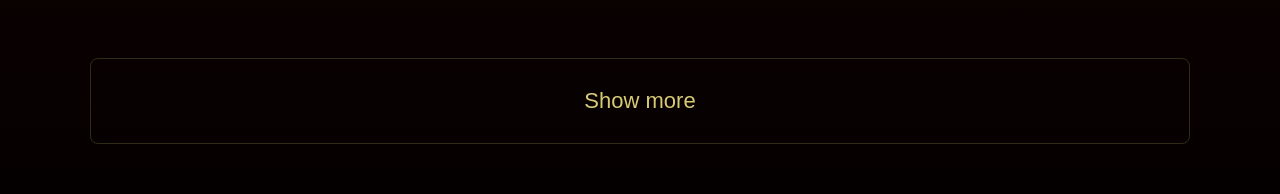
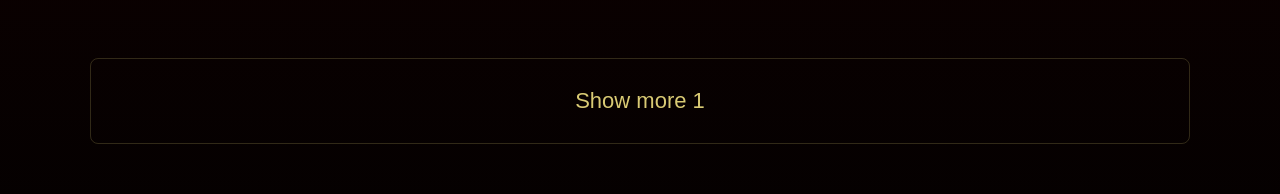
Before and after one commit to htmlacademy-react/1777971-what-to-watch-11, a React (Create React App) app in the folder project/: page / in a window 1280 px wide. Shown: the part 1254-1448 px from the top of the page. Built offline with nearby package versions, Linux system fonts and the light colour scheme.

Commit message:
add pages

```diff
--- a/project/src/components/films-list/films-list.tsx
+++ b/project/src/components/films-list/films-list.tsx
@@ -3,15 +3,16 @@ import FilmListItem from '../film-list-item/film-list-item';
 import { useAppDispatch, useAppSelector} from '../../hooks';
 import { IFilm } from '../../mocks/films';
 import { useEffect } from 'react';
-import { setFilmsList } from '../../store/action';
+import { setFilmsList, setStartPage } from '../../store/action';
 
 function FilmsList() {
   const films = useAppSelector((state) => state.films);
+  const page = useAppSelector((state) => state.page);
   const currentGenre = useAppSelector((state) => state.genre);
   const dispatch = useAppDispatch();
 
   const filterFilmsListForGenre = ()=>{
-    if(currentGenre === 'All genres') {return films;}
+    if(currentGenre === 'All genres') {return films.slice(8 * page - 8, 8 * page);}
     const filteredFilms: IFilm[] = [];
 
     for (let j = 0; j < films.length; j++) {
@@ -23,11 +24,14 @@ function FilmsList() {
         }
       });
     }
-    return filteredFilms;
+    // filteredFilms.slice(-2);
+    const inOnePage = filteredFilms.slice(1 * page,3 * page);
+    return inOnePage;
   };
 
   useEffect(()=>{
     dispatch(setFilmsList());
+    dispatch(setStartPage());
   }, []);
 
   return (
--- /dev/null
+++ b/project/src/components/show-more/show-more.tsx
@@ -0,0 +1,26 @@
+import { useAppDispatch, useAppSelector } from '../../hooks';
+import { setNextPage } from '../../store/action';
+
+function ShowMore(): JSX.Element {
+  const dispatch = useAppDispatch();
+  const page = useAppSelector((state) => state.page);
+  const films = useAppSelector((state) => state.films);
+  return (
+    <div className="catalog__more">
+      {films.length / 8 > page ? (
+        <button
+          className="catalog__button"
+          type="button"
+          onClick={() => {
+            dispatch(setNextPage());
+          }}
+        >
+          Show more {page}
+        </button>
+      ) : (
+        <div></div>
+      )}
+    </div>
+  );
+}
+export default ShowMore;
--- a/project/src/mocks/films.ts
+++ b/project/src/mocks/films.ts
@@ -495,5 +495,43 @@ export const films: IFilm[] = [
       name: 'Albert Enshtein',
       date: `December ${getRandomNumber(31, 1)}, ${getRandomNumber(2022, 2016)}`
     }],
-  },
+  },{
+    id: 1,
+    rating: getRandomNumber(10, 1),
+    ratingStatus: 'Very Good',
+    ratings: getRandomNumber(1000, 1),
+    firstDescription:
+      'Lorem, ipsum dolor sit amet consectetur adipisicing elit. Perferendis, culpa! Beatae explicabo nesciunt quidem praesentium voluptatum corrupti eius, natus, consequatur molestias eveniet adipisci voluptas ducimus iste libero repudiandae est ab!',
+    secondDescription:
+      'Lorem ipsum dolor sit amet consectetur adipisicing elit. Eaque quae expedita tenetur debitis doloremque? Dolorum ullam praesentium saepe quae veritatis facere, ad quos quo ab, quaerat ea commodi necessitatibus debitis, eveniet ducimus distinctio autem? Est quidem quod quisquam quas eius, nihil beatae voluptatem suscipit ex, et, architecto perferendis molestiae adipisci?',
+    runTime: 99,
+    previewImage: 'img/the-grand-budapest-hotel-poster.jpg',
+    trailer:
+      'https://download.blender.org/durian/trailer/sintel_trailer-480p.mp4',
+    name: 'The Grand Budapest Hotel',
+    genres: ['comedy'],
+    date: 2014,
+    director: 'Wes Anderson',
+    starring: [
+      'Bill Murray',
+      'Edward Norton',
+      'Jude Law',
+      'Willem Dafoe',
+      'Saoirse Ronan',
+      'Tony Revoloru',
+      'Tilda Swinton',
+      'Tom Wilkinson',
+      'Owen Wilkinson',
+      'Adrien Brody',
+      'Ralph Fiennes',
+      'Jeff Goldblum',
+    ],
+    reviews: [{
+      id: getRandomNumber(1000, 1),
+      text: 'Lorem, ipsum dolor sit amet consectetur adipisicing elit. Perferendis, culpa! Beatae explicabo nesciunt quidem praesentium voluptatum corrupti eius, natus, consequatur molestias eveniet adipisci voluptas ducimus iste libero repudiandae est ab!',
+      rating: getRandomNumber(10, 1),
+      name: 'Albert Enshtein',
+      date: `March ${getRandomNumber(31, 1)}, ${getRandomNumber(2022, 2016)}`
+    }],
+  }
 ];
--- a/project/src/pages/main-page/main-page.tsx
+++ b/project/src/pages/main-page/main-page.tsx
@@ -2,6 +2,7 @@ import FilmsList from '../../components/films-list/films-list';
 import Footer from '../../components/footer/footer';
 import GenresList from '../../components/genres-list/genres-list';
 import Header from '../../components/header/header';
+import ShowMore from '../../components/show-more/show-more';
 import { IPromo } from '../../index';
 import { IFilm } from '../../mocks/films';
 
@@ -78,11 +79,7 @@ function MainPage({promoFilm, films}:Props): JSX.Element {
 
           <FilmsList />
 
-          <div className="catalog__more">
-            <button className="catalog__button" type="button">
-              Show more
-            </button>
-          </div>
+          <ShowMore/>
         </section>
 
         <Footer/>
--- a/project/src/store/action.ts
+++ b/project/src/store/action.ts
@@ -2,3 +2,5 @@ import {createAction} from '@reduxjs/toolkit';
 
 export const setGenre = createAction<string>('films/setGenre');
 export const setFilmsList = createAction('films/setFilmsList');
+export const setNextPage = createAction('films/setNextPage');
+export const setStartPage = createAction('films/setStartPage');
--- a/project/src/store/reducer.ts
+++ b/project/src/store/reducer.ts
@@ -1,10 +1,11 @@
-import {createReducer} from '@reduxjs/toolkit';
-import {setGenre, setFilmsList} from './action';
-import {films, IFilm} from '../mocks/films';
+import { createReducer } from '@reduxjs/toolkit';
+import { setGenre, setFilmsList, setNextPage, setStartPage } from './action';
+import { films, IFilm } from '../mocks/films';
 
-const initialState: {genre: string; films: IFilm[]} = {
+const initialState: { genre: string; films: IFilm[]; page: number } = {
   genre: 'All genres',
   films: [],
+  page: 1
 };
 
 const reducer = createReducer(initialState, (builder) => {
@@ -15,8 +16,13 @@ const reducer = createReducer(initialState, (builder) => {
     })
     .addCase(setFilmsList, (state) => {
       state.films = films;
-
+    })
+    .addCase(setNextPage, (state) => {
+      state.page += 1;
+    })
+    .addCase(setStartPage, (state) => {
+      state.page = 1;
     });
 });
 
-export {reducer};
+export { reducer };
```
